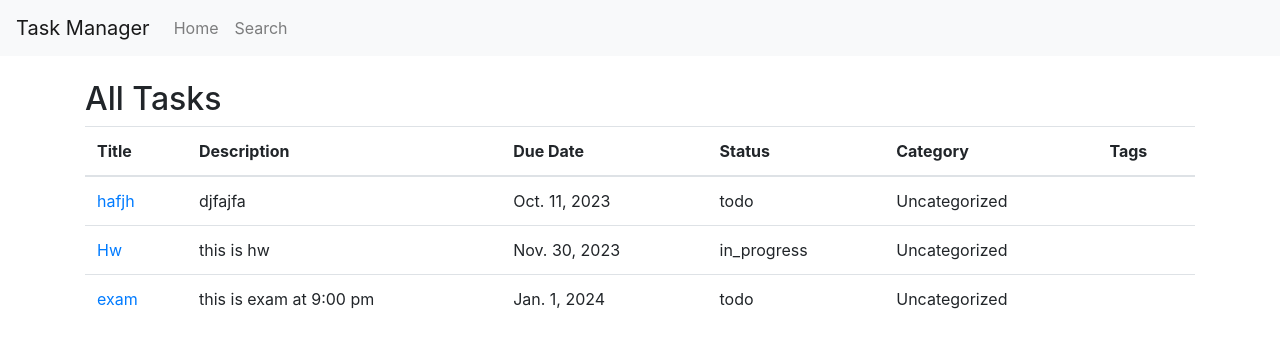
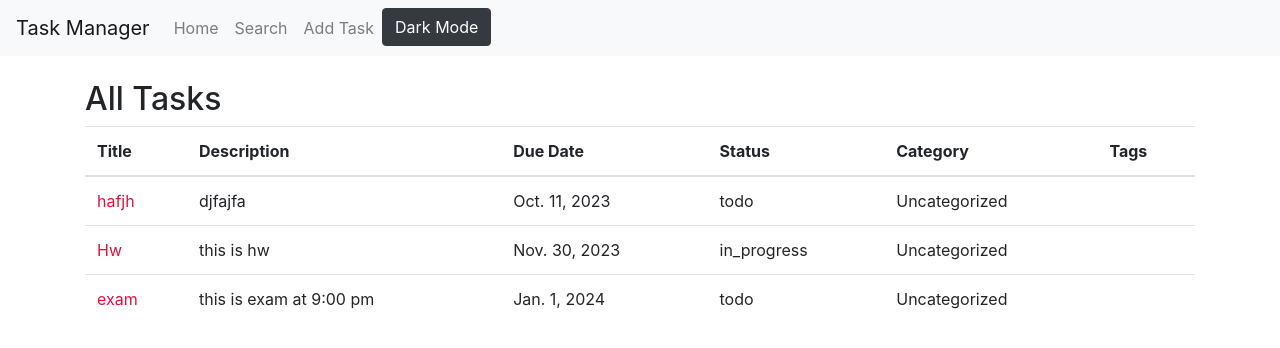
Before and after one commit to shayanpzp/Task_Management, a Django app: page / in a window 1280 px wide. Shown: the top 348 px of the page. Run offline with Django 4.2, Linux system fonts and the light colour scheme; data comes from the database, SQL or seed files in the repository; both versions use the stored data as it was after the commit; data that the repository does not hold is empty; some libraries are stand-ins or nearby versions.

Commit message:
chore : cahnge ui style and adding dark mode option

```diff
--- a/Src/Src/settings.py
+++ b/Src/Src/settings.py
@@ -118,6 +118,7 @@ USE_TZ = True
 # https://docs.djangoproject.com/en/4.2/howto/static-files/
 
 STATIC_URL = 'static/'
+STATICFILES_DIRS = [os.path.join(BASE_DIR, 'static')]
 
 # Default primary key field type
 # https://docs.djangoproject.com/en/4.2/ref/settings/#default-auto-field
--- /dev/null
+++ b/Src/static/css/dark-mode.css
@@ -0,0 +1,26 @@
+body.dark-mode {
+    background-color: #131921;
+
+}
+
+body.dark-mode table {
+    color: #ffffff;
+}
+body.dark-mode h2{
+    color: #ffffff;
+}
+body.dark-mode a{
+    color: goldenrod;
+    text-decoration: none;
+}
+
+
+
+
+
+
+
+a{
+    color: crimson;
+    text-decoration: none;
+}
--- /dev/null
+++ b/Src/static/js/dark-mode.js
@@ -0,0 +1,23 @@
+document.addEventListener('DOMContentLoaded', function () {
+    // Check the user's preference for dark mode
+    const isDarkMode = localStorage.getItem('dark-mode') === 'enabled';
+
+    // Set the initial mode based on user preference
+    toggleDarkMode(isDarkMode);
+
+    // Add event listener to the dark mode toggle button
+    const darkModeToggle = document.getElementById('dark-mode-toggle');
+    if (darkModeToggle) {
+        darkModeToggle.addEventListener('click', function () {
+            // Toggle dark mode on button click
+            const newMode = document.body.classList.contains('dark-mode') ? 'disabled' : 'enabled';
+            localStorage.setItem('dark-mode', newMode);
+            toggleDarkMode(newMode === 'enabled');
+        });
+    }
+
+    // Function to toggle dark mode styles
+    function toggleDarkMode(enabled) {
+        document.body.classList.toggle('dark-mode', enabled);
+    }
+});
--- a/Src/templates/all_tasks.html
+++ b/Src/templates/all_tasks.html
@@ -19,7 +19,7 @@
     <tbody>
       {% for task in tasks %}
         <tr>
-          <td><a href="{% url 'view_task' task.id %}">{{ task.title }}</a></td>
+          <td><a  href="{% url 'view_task' task.id %}">{{ task.title }}</a></td>
           <td>{{ task.description }}</td>
           <td>{{ task.due_date }}</td>
           <td>{{ task.status }}</td>
--- a/Src/templates/base.html
+++ b/Src/templates/base.html
@@ -5,6 +5,9 @@
     <meta charset="UTF-8">
     <meta name="viewport" content="width=device-width, initial-scale=1">
     <link rel="stylesheet" href="https://stackpath.bootstrapcdn.com/bootstrap/4.5.2/css/bootstrap.min.css">
+    {% load static %}
+    <link rel="stylesheet" href="{% static 'css/dark-mode.css' %}" id="dark-mode-stylesheet">
+    <script src="{% static 'js/dark-mode.js' %}"></script>
     <title>{% block title %}Task Manager{% endblock %}</title>
 </head>
 <body>
@@ -14,16 +17,31 @@
             <ul class="navbar-nav">
                 <li class="nav-item"><a class="nav-link" href="{% url 'all_tasks' %}">Home</a></li>
                 <li class="nav-item"><a class="nav-link" href="{% url 'search_tasks' %}">Search</a></li>
+                <li class="nav-item"><a class="nav-link" href="{% url 'add_task' %}">Add Task</a></li>
+                <!-- Dark mode button -->
+                <li class="nav-item">
+                    <button class="btn btn-dark" id="dark-mode-toggle">Dark Mode</button>
+                </li>
             </ul>
         </div>
     </nav>
+
 
     <div class="container mt-4">
         {% block content %}{% endblock %}
     </div>
 
+
     <script src="https://code.jquery.com/jquery-3.5.1.slim.min.js"></script>
     <script src="https://cdn.jsdelivr.net/npm/@popperjs/core@2.10.2/dist/umd/popper.min.js"></script>
     <script src="https://stackpath.bootstrapcdn.com/bootstrap/4.5.2/js/bootstrap.min.js"></script>
+
+    <script>
+        function toggleDarkMode() {
+            var darkModeStylesheet = document.getElementById('dark-mode-stylesheet');
+            darkModeStylesheet.toggleAttribute('disabled');
+        }
+    </script>
+
 </body>
 </html>
```
Also changed, not shown: Src/db.sqlite3.
